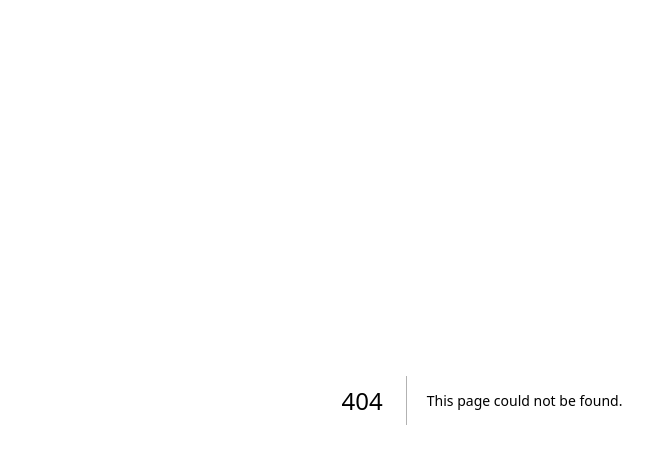
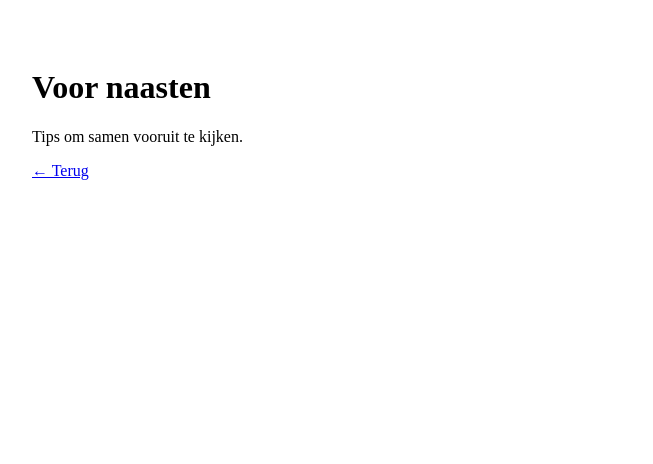
Before and after one commit to 4gcnny5cxp-dot/vitawoon-demo, a Next.js app: page /voor-naasten in a window 1280 px wide. Before the commit this address had no page. Shown: the top 464 px of the page, without its empty margins (158-811 px from the left). Built offline with nearby package versions, Linux system fonts and the light colour scheme.

Commit message:
Create index.tsx

```diff
--- /dev/null
+++ b/pages/voor-naasten/index.tsx
@@ -0,0 +1,9 @@
+export default function VoorNaasten() {
+  return (
+    <main style={{ padding: "40px", maxWidth: "900px", margin: "0 auto" }}>
+      <h1>Voor naasten</h1>
+      <p>Tips om samen vooruit te kijken.</p>
+      <p><a href="/">← Terug</a></p>
+    </main>
+  );
+}
```
